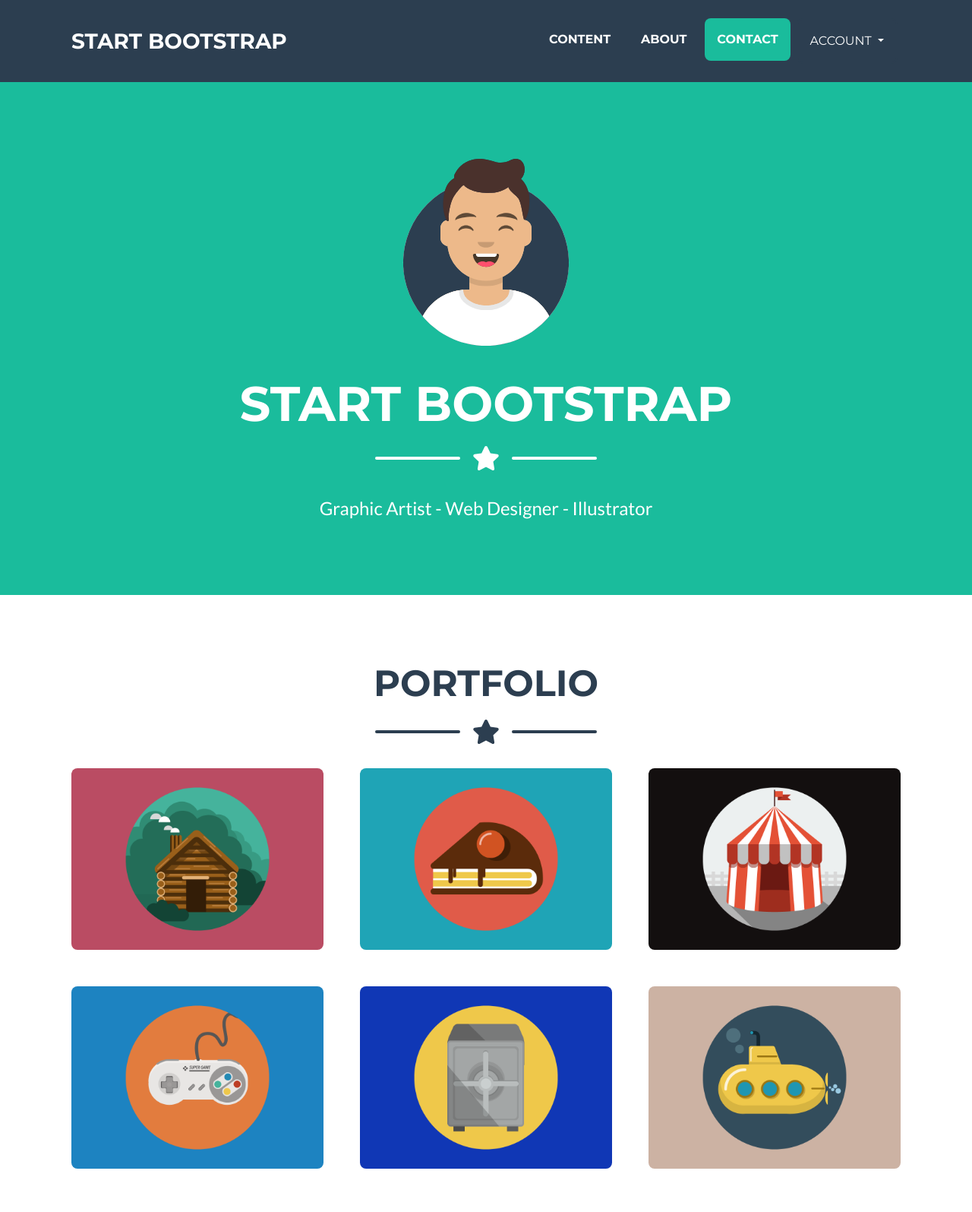
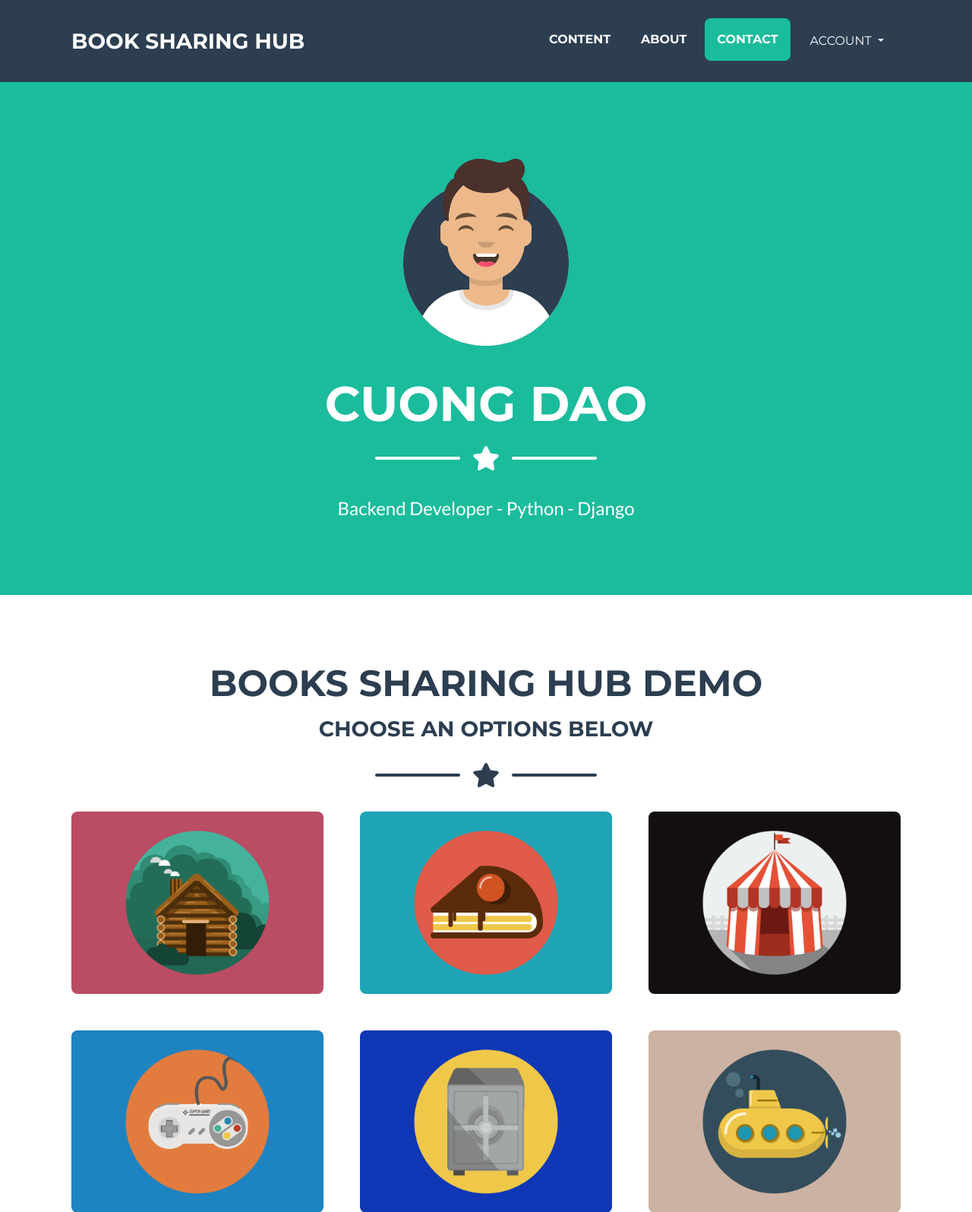
Before and after one commit to dqcuong93/demo-django, a Django app: page / in a window 1280 px wide. Shown: the top 1595 px of the page at 76% size. Run offline with Django 3.2, Linux system fonts and the light colour scheme; some libraries are stand-ins or nearby versions.

Commit message:
Updated html pages content

```diff
--- a/accounts/templates/accounts/login.html
+++ b/accounts/templates/accounts/login.html
@@ -5,6 +5,8 @@
 {% endblock %}
 
 {% block content %}
+    <h3>Login with your username and password</h3>
+    <br>
     <form method="post">
         {% csrf_token %}
         {% for key, value in form.errors.items %}
@@ -20,5 +22,8 @@
         </div>
         <input type="hidden" name="next" value="/">
         <input type="submit" class="btn btn-primary" value="login">
+        <input type="button" class="btn btn-primary"
+               value="Back to index page"
+               onclick="window.location.href='{% url 'books:index' %}'">
     </form>
 {% endblock %}
--- a/books/templates/books/book_input.html
+++ b/books/templates/books/book_input.html
@@ -5,6 +5,7 @@
 {% endblock %}
 
 {% block content %}
+    <h3>Create your new book here</h3>
     <form action="{% url 'books:book_input' %}" method="post">
         {% csrf_token %}
         <div class="form-group">
--- a/books/templates/books/book_list.html
+++ b/books/templates/books/book_list.html
@@ -5,6 +5,8 @@
 {% endblock %}
 
 {% block content %}
+    <h3>List all books currently in store</h3>
+    <br>
     {% if books %}
         {% for book in  books %}
             <div class="row">
--- a/books/templates/books/book_modifying.html
+++ b/books/templates/books/book_modifying.html
@@ -5,6 +5,7 @@
 {% endblock %}
 
 {% block content %}
+    <h3>Provide new title and content this book: {{ book_title }}</h3>
     <form action="{% url 'books:book_modifying' book_id %}" method="post">
         {% csrf_token %}
         <div class="form-group">
--- a/books/templates/books/header.html
+++ b/books/templates/books/header.html
@@ -2,7 +2,7 @@
 <!-- Navigation-->
 <nav class="navbar navbar-expand-lg bg-secondary text-uppercase fixed-top" id="mainNav">
     <div class="container">
-        <a class="navbar-brand js-scroll-trigger" href="#page-top">Start Bootstrap</a>
+        <a class="navbar-brand js-scroll-trigger" href="#page-top">Book sharing hub</a>
         <button class="navbar-toggler navbar-toggler-right text-uppercase font-weight-bold bg-primary text-white rounded"
                 type="button" data-toggle="collapse" data-target="#navbarResponsive" aria-controls="navbarResponsive"
                 aria-expanded="false" aria-label="Toggle navigation">Menu <i class="fas fa-bars"></i></button>
@@ -16,7 +16,7 @@
                                                      href="#contact">Contact</a></li>
                 <li class="nav-item mx-0 mx-lg-1">
                     {% if user.username %}
-                        <a class="nav-link py-3 px-0 px-lg-3 rounded js-scroll-trigger">{{ user.username }}</a>
+                        <a class="nav-link py-3 px-0 px-lg-3 rounded js-scroll-trigger">HI, {{ user.username }}</a>
                     {% else %}
                         <div class="dropdown">
                             <button class="btn btn-secondary py-3 px-0 px-lg-3 dropdown-toggle"
@@ -24,7 +24,7 @@
                                     data-toggle="dropdown">
                                 ACCOUNT
                             </button>
-                            <div class="dropdown-menu" >
+                            <div class="dropdown-menu">
                                 <a class="nav-link py-3 px-0 px-lg-3 rounded js-scroll-trigger"
                                    href="{% url 'accounts:login' %}">Login</a>
                                 <a class="nav-link py-3 px-0 px-lg-3 rounded js-scroll-trigger"
@@ -44,7 +44,7 @@
         <img class="masthead-avatar mb-5"
              src="{% static 'books/assets/img/avataaars.svg' %}" alt=""/>
         <!-- Masthead Heading-->
-        <h1 class="masthead-heading text-uppercase mb-0">Start Bootstrap</h1>
+        <h1 class="masthead-heading text-uppercase mb-0">Cuong Dao</h1>
         <!-- Icon Divider-->
         <div class="divider-custom divider-light">
             <div class="divider-custom-line"></div>
@@ -52,6 +52,6 @@
             <div class="divider-custom-line"></div>
         </div>
         <!-- Masthead Subheading-->
-        <p class="masthead-subheading font-weight-light mb-0">Graphic Artist - Web Designer - Illustrator</p>
+        <p class="masthead-subheading font-weight-light mb-0">Backend Developer - Python - Django</p>
     </div>
 </header>
--- a/books/templates/books/index.html
+++ b/books/templates/books/index.html
@@ -7,7 +7,9 @@
 
 {% block content %}
     <!-- Portfolio Section Heading-->
-    <h2 class="page-section-heading text-center text-uppercase text-secondary mb-0">Portfolio</h2>
+    <h2 class="page-section-heading text-center text-uppercase text-secondary mb-0">Books sharing hub demo</h2>
+    <br>
+    <h3 class="text-center text-uppercase text-secondary mb-0">Choose an options below</h3>
     <!-- Icon Divider-->
     <div class="divider-custom">
         <div class="divider-custom-line"></div>
--- a/books/templates/books/items/item_1.html
+++ b/books/templates/books/items/item_1.html
@@ -1,10 +1,11 @@
 {% load static %}
 <div class="col-md-6 col-lg-4 mb-5">
-            <div class="portfolio-item mx-auto" data-toggle="modal" data-target="#portfolioModal1">
-                <div class="portfolio-item-caption d-flex align-items-center justify-content-center h-100 w-100">
-                    <div class="portfolio-item-caption-content text-center text-white"><i
-                            class="fas fa-plus fa-3x"></i></div>
-                </div>
-                <img class="img-fluid" src="{% static 'books/assets/img/portfolio/cabin.png' %}" alt=""/>
+    <div class="portfolio-item mx-auto" data-toggle="modal" data-target="#portfolioModal1">
+        <div class="portfolio-item-caption d-flex align-items-center justify-content-center h-100 w-100">
+            <div class="portfolio-item-caption-content text-center text-white">
+                <i>List all books</i>
             </div>
         </div>
+        <img class="img-fluid" src="{% static 'books/assets/img/portfolio/cabin.png' %}" alt=""/>
+    </div>
+</div>
--- a/books/templates/books/items/item_2.html
+++ b/books/templates/books/items/item_2.html
@@ -1,10 +1,11 @@
 {% load static %}
 <div class="col-md-6 col-lg-4 mb-5">
-            <div class="portfolio-item mx-auto" data-toggle="modal" data-target="#portfolioModal2">
-                <div class="portfolio-item-caption d-flex align-items-center justify-content-center h-100 w-100">
-                    <div class="portfolio-item-caption-content text-center text-white"><i
-                            class="fas fa-plus fa-3x"></i></div>
-                </div>
-                <img class="img-fluid" src="{% static 'books/assets/img/portfolio/cake.png' %}" alt=""/>
+    <div class="portfolio-item mx-auto" data-toggle="modal" data-target="#portfolioModal2">
+        <div class="portfolio-item-caption d-flex align-items-center justify-content-center h-100 w-100">
+            <div class="portfolio-item-caption-content text-center text-white">
+                <i>Create a new book</i>
             </div>
         </div>
+        <img class="img-fluid" src="{% static 'books/assets/img/portfolio/cake.png' %}" alt=""/>
+    </div>
+</div>
--- a/books/templates/books/items/item_3.html
+++ b/books/templates/books/items/item_3.html
@@ -1,10 +1,11 @@
 {% load static %}
 <div class="col-md-6 col-lg-4 mb-5">
-            <div class="portfolio-item mx-auto" data-toggle="modal" data-target="#portfolioModal3">
-                <div class="portfolio-item-caption d-flex align-items-center justify-content-center h-100 w-100">
-                    <div class="portfolio-item-caption-content text-center text-white"><i
-                            class="fas fa-plus fa-3x"></i></div>
-                </div>
-                <img class="img-fluid" src="{% static 'books/assets/img/portfolio/circus.png' %}" alt=""/>
+    <div class="portfolio-item mx-auto" data-toggle="modal" data-target="#portfolioModal3">
+        <div class="portfolio-item-caption d-flex align-items-center justify-content-center h-100 w-100">
+            <div class="portfolio-item-caption-content text-center text-white">
+                <i>API - List all books</i>
             </div>
         </div>
+        <img class="img-fluid" src="{% static 'books/assets/img/portfolio/circus.png' %}" alt=""/>
+    </div>
+</div>
--- a/books/templates/books/items/item_4.html
+++ b/books/templates/books/items/item_4.html
@@ -1,10 +1,11 @@
 {% load static %}
 <div class="col-md-6 col-lg-4 mb-5 mb-lg-0">
-            <div class="portfolio-item mx-auto" data-toggle="modal" data-target="#portfolioModal4">
-                <div class="portfolio-item-caption d-flex align-items-center justify-content-center h-100 w-100">
-                    <div class="portfolio-item-caption-content text-center text-white"><i
-                            class="fas fa-plus fa-3x"></i></div>
-                </div>
-                <img class="img-fluid" src="{% static 'books/assets/img/portfolio/game.png' %}" alt=""/>
+    <div class="portfolio-item mx-auto" data-toggle="modal" data-target="#portfolioModal4">
+        <div class="portfolio-item-caption d-flex align-items-center justify-content-center h-100 w-100">
+            <div class="portfolio-item-caption-content text-center text-white">
+                <i>Register an account</i>
             </div>
         </div>
+        <img class="img-fluid" src="{% static 'books/assets/img/portfolio/game.png' %}" alt=""/>
+    </div>
+</div>
--- a/books/templates/books/items/item_5.html
+++ b/books/templates/books/items/item_5.html
@@ -2,8 +2,9 @@
 <div class="col-md-6 col-lg-4 mb-5 mb-md-0">
             <div class="portfolio-item mx-auto" data-toggle="modal" data-target="#portfolioModal5">
                 <div class="portfolio-item-caption d-flex align-items-center justify-content-center h-100 w-100">
-                    <div class="portfolio-item-caption-content text-center text-white"><i
-                            class="fas fa-plus fa-3x"></i></div>
+                    <div class="portfolio-item-caption-content text-center text-white">
+                        <i>Login</i>
+                    </div>
                 </div>
                 <img class="img-fluid" src="{% static 'books/assets/img/portfolio/safe.png' %}" alt=""/>
             </div>
--- a/books/templates/books/items/item_6.html
+++ b/books/templates/books/items/item_6.html
@@ -2,8 +2,9 @@
 <div class="col-md-6 col-lg-4">
             <div class="portfolio-item mx-auto" data-toggle="modal" data-target="#portfolioModal6">
                 <div class="portfolio-item-caption d-flex align-items-center justify-content-center h-100 w-100">
-                    <div class="portfolio-item-caption-content text-center text-white"><i
-                            class="fas fa-plus fa-3x"></i></div>
+                    <div class="portfolio-item-caption-content text-center text-white">
+                        <i>Logout</i>
+                    </div>
                 </div>
                 <img class="img-fluid" src="{% static 'books/assets/img/portfolio/submarine.png' %}" alt=""/>
             </div>
--- a/books/templates/books/modals/modal_1.html
+++ b/books/templates/books/modals/modal_1.html
@@ -11,7 +11,8 @@
                     <div class="row justify-content-center">
                         <div class="col-lg-8">
                             <!-- Portfolio Modal - Title-->
-                            <h2 class="portfolio-modal-title text-secondary text-uppercase mb-0">Log Cabin</h2>
+                            <h2 class="portfolio-modal-title text-secondary text-uppercase mb-0">
+                                List all books in store</h2>
                             <!-- Icon Divider-->
                             <div class="divider-custom">
                                 <div class="divider-custom-line"></div>
@@ -22,10 +23,10 @@
                                                                 src="{% static 'books/assets/img/portfolio/cabin.png' %}"
                                                                 alt=""/>
                             <!-- Portfolio Modal - Text-->
-                            <p class="mb-5">Lorem ipsum dolor sit amet, consectetur adipisicing elit. Mollitia neque
-                                assumenda ipsam nihil, molestias magnam, recusandae quos quis inventore quisquam
-                                velit
-                                asperiores, vitae? Reprehenderit soluta, eos quod consequuntur itaque. Nam.
+                            <p class="mb-5">This store has been established in 2020 by Cuong Dao, this idea
+                                comes by the author in order to improve his programming skills.
+                                In this functions, you have many more options like modify, delete, or view a specific
+                                book with API.
                             </p>
                             <input type="button" class="btn btn-primary"
                                    onclick="window.location.href='{% url 'books:book_list' %}'"
--- a/books/templates/books/modals/modal_2.html
+++ b/books/templates/books/modals/modal_2.html
@@ -11,7 +11,7 @@
                     <div class="row justify-content-center">
                         <div class="col-lg-8">
                             <!-- Portfolio Modal - Title-->
-                            <h2 class="portfolio-modal-title text-secondary text-uppercase mb-0">Tasty Cake</h2>
+                            <h2 class="portfolio-modal-title text-secondary text-uppercase mb-0">Create a book</h2>
                             <!-- Icon Divider-->
                             <div class="divider-custom">
                                 <div class="divider-custom-line"></div>
@@ -22,10 +22,9 @@
                                                                 src="{% static 'books/assets/img/portfolio/cake.png' %}"
                                                                 alt=""/>
                             <!-- Portfolio Modal - Text-->
-                            <p class="mb-5">Lorem ipsum dolor sit amet, consectetur adipisicing elit. Mollitia neque
-                                assumenda ipsam nihil, molestias magnam, recusandae quos quis inventore quisquam
-                                velit
-                                asperiores, vitae? Reprehenderit soluta, eos quod consequuntur itaque. Nam.
+                            <p class="mb-5">Create a whole new book by provide a title and a little description for it.
+                                Whenever you finish with the information, just click submit and the webapp will taking
+                                care of the rest.
                             </p>
                             <input type="button" class="btn btn-primary"
                                    onclick="window.location.href='{% url 'books:book_input' %}'"
--- a/books/templates/books/modals/modal_3.html
+++ b/books/templates/books/modals/modal_3.html
@@ -11,7 +11,8 @@
                     <div class="row justify-content-center">
                         <div class="col-lg-8">
                             <!-- Portfolio Modal - Title-->
-                                <h2 class="portfolio-modal-title text-secondary text-uppercase mb-0">Circus Tent</h2>
+                            <h2 class="portfolio-modal-title text-secondary text-uppercase mb-0">List all books with
+                                API</h2>
                             <!-- Icon Divider-->
                             <div class="divider-custom">
                                 <div class="divider-custom-line"></div>
@@ -22,10 +23,8 @@
                                                                 src="{% static 'books/assets/img/portfolio/circus.png' %}"
                                                                 alt=""/>
                             <!-- Portfolio Modal - Text-->
-                                <p class="mb-5">Lorem ipsum dolor sit amet, consectetur adipisicing elit. Mollitia neque
-                                    assumenda ipsam nihil, molestias magnam, recusandae quos quis inventore quisquam
-                                    velit
-                                    asperiores, vitae? Reprehenderit soluta, eos quod consequuntur itaque. Nam.</p>
+                            <p class="mb-5">The system will giving out all books information through API, using the json
+                                structure file. In this API view, you can even create a new book. Give it a try!</p>
                             <input type="button" class="btn btn-primary"
                                    onclick="window.location.href='{% url 'books:book_list_api' %}'"
                                    data-dismiss="modal"
--- a/books/templates/books/modals/modal_4.html
+++ b/books/templates/books/modals/modal_4.html
@@ -11,7 +11,7 @@
                     <div class="row justify-content-center">
                         <div class="col-lg-8">
                             <!-- Portfolio Modal - Title-->
-                            <h2 class="portfolio-modal-title text-secondary text-uppercase mb-0">Controller</h2>
+                            <h2 class="portfolio-modal-title text-secondary text-uppercase mb-0">Registration</h2>
                             <!-- Icon Divider-->
                             <div class="divider-custom">
                                 <div class="divider-custom-line"></div>
@@ -22,10 +22,8 @@
                                                                 src="{% static 'books/assets/img/portfolio/game.png' %}"
                                                                 alt=""/>
                             <!-- Portfolio Modal - Text-->
-                            <p class="mb-5">Lorem ipsum dolor sit amet, consectetur adipisicing elit. Mollitia neque
-                                assumenda ipsam nihil, molestias magnam, recusandae quos quis inventore quisquam
-                                velit
-                                asperiores, vitae? Reprehenderit soluta, eos quod consequuntur itaque. Nam.</p>
+                            <p class="mb-5">Come here if you are not a member of us. Just click the button and provide
+                                some information, only 5 minutes max.</p>
                             <input type="button"
                                    class="btn btn-primary"
                                    onclick="window.location.href='{% url 'accounts:registration' %}'"
--- a/books/templates/books/modals/modal_5.html
+++ b/books/templates/books/modals/modal_5.html
@@ -11,7 +11,8 @@
                     <div class="row justify-content-center">
                         <div class="col-lg-8">
                             <!-- Portfolio Modal - Title-->
-                                <h2 class="portfolio-modal-title text-secondary text-uppercase mb-0">Locked Safe</h2>
+                            <h2 class="portfolio-modal-title text-secondary text-uppercase mb-0">Login with locked
+                                safe</h2>
                             <!-- Icon Divider-->
                             <div class="divider-custom">
                                 <div class="divider-custom-line"></div>
@@ -22,10 +23,8 @@
                                                                 src="{% static 'books/assets/img/portfolio/safe.png' %}"
                                                                 alt=""/>
                             <!-- Portfolio Modal - Text-->
-                                <p class="mb-5">Lorem ipsum dolor sit amet, consectetur adipisicing elit. Mollitia neque
-                                    assumenda ipsam nihil, molestias magnam, recusandae quos quis inventore quisquam
-                                    velit
-                                    asperiores, vitae? Reprehenderit soluta, eos quod consequuntur itaque. Nam.</p>
+                            <p class="mb-5">Don't worry, your information and account are always being locked and
+                                protected by the safest system</p>
                             <input type="button"
                                    class="btn btn-primary"
                                    onclick="window.location.href='{% url 'accounts:login' %}'"
--- a/books/templates/books/modals/modal_6.html
+++ b/books/templates/books/modals/modal_6.html
@@ -11,7 +11,8 @@
                     <div class="row justify-content-center">
                         <div class="col-lg-8">
                             <!-- Portfolio Modal - Title-->
-                                <h2 class="portfolio-modal-title text-secondary text-uppercase mb-0">Submarine</h2>
+                            <h2 class="portfolio-modal-title text-secondary text-uppercase mb-0">Go out with
+                                submarine</h2>
                             <!-- Icon Divider-->
                             <div class="divider-custom">
                                 <div class="divider-custom-line"></div>
@@ -22,10 +23,8 @@
                                                                 src="{% static 'books/assets/img/portfolio/submarine.png' %}"
                                                                 alt=""/>
                             <!-- Portfolio Modal - Text-->
-                                <p class="mb-5">Lorem ipsum dolor sit amet, consectetur adipisicing elit. Mollitia neque
-                                    assumenda ipsam nihil, molestias magnam, recusandae quos quis inventore quisquam
-                                    velit
-                                    asperiores, vitae? Reprehenderit soluta, eos quod consequuntur itaque. Nam.</p>
+                            <p class="mb-5">This function will log you out by a submarine. We wish you have had fun with
+                                the ocean of knowledge.</p>
                             <input type="button"
                                    class="btn btn-primary"
                                    onclick="window.location.href='{% url 'accounts:logout' %}'"
```
Also changed, not shown: accounts/templates/accounts/registration.html (+7 -1 lines). Lines whose indentation alone changed are shown as unchanged.
